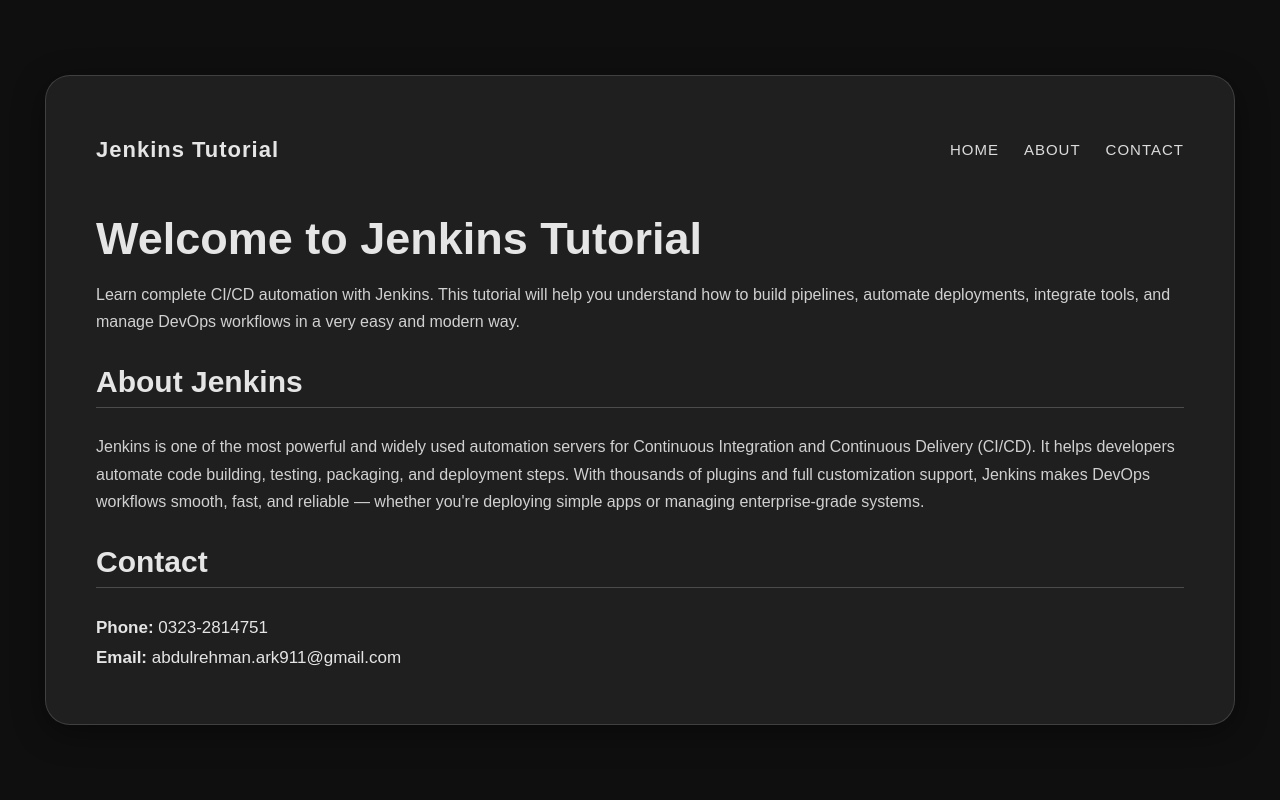
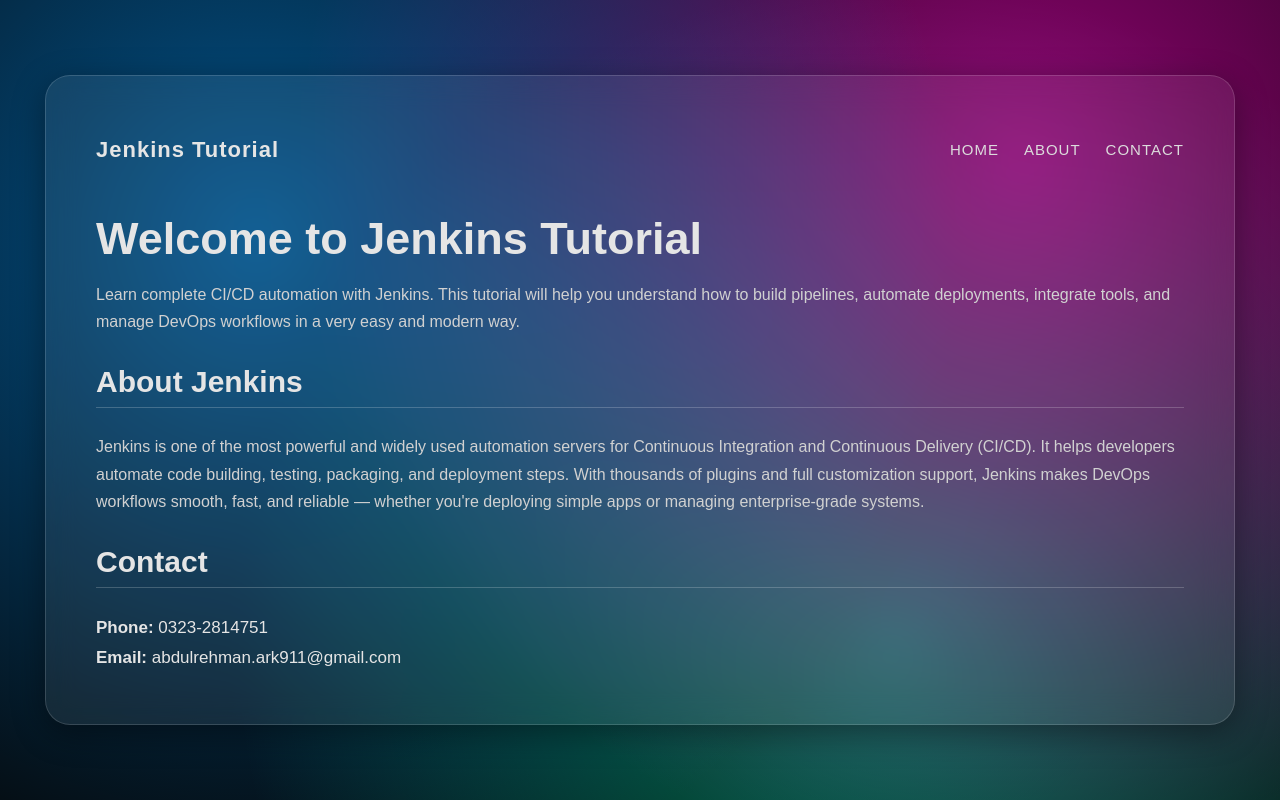
Before and after one commit to abdulrehmanark911-arch/pythoncode1, a plain HTML site: page index.html in a window 1280 px wide. Drawn offline with Linux system fonts and the light colour scheme.

Commit message:
Update index.html

```diff
--- a/index.html
+++ b/index.html
@@ -10,13 +10,19 @@
     margin: 0;
     padding: 0;
     font-family: "Poppins", sans-serif;
-            background: #0f0f0f;
     height: 100vh;
     display: flex;
     justify-content: center;
     align-items: center;
+
+    /* NEW NEON BACKGROUND */
+    background: radial-gradient(circle at 20% 30%, rgba(0, 150, 255, 0.55), transparent 60%),
+                radial-gradient(circle at 80% 20%, rgba(255, 0, 200, 0.55), transparent 60%),
+                radial-gradient(circle at 70% 80%, rgba(0, 255, 200, 0.45), transparent 60%),
+                #050505;
+    background-size: cover;
+    background-position: center;
 }
-
         .glass-card {
             width: 85%;
             max-width: 1200px;
```
Lines whose indentation alone changed are shown as unchanged.
